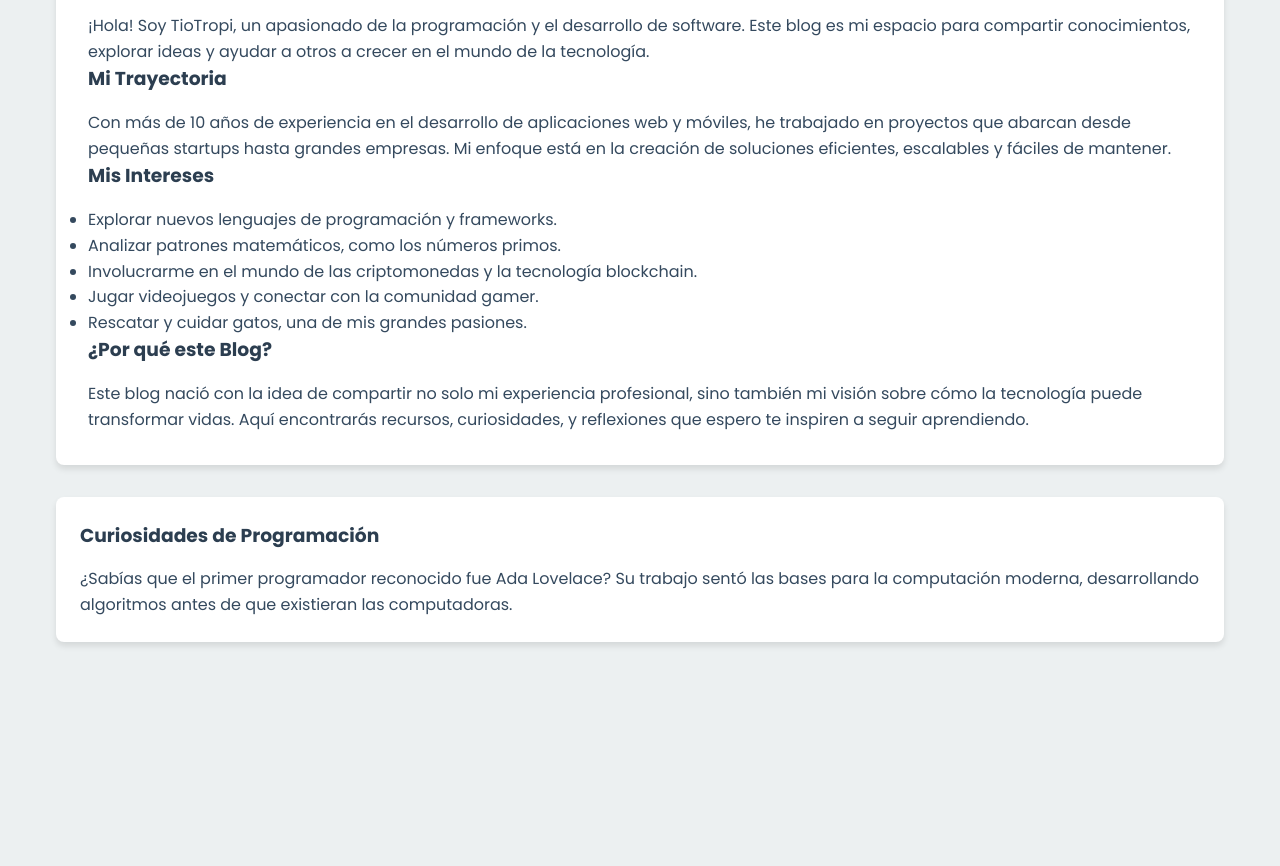
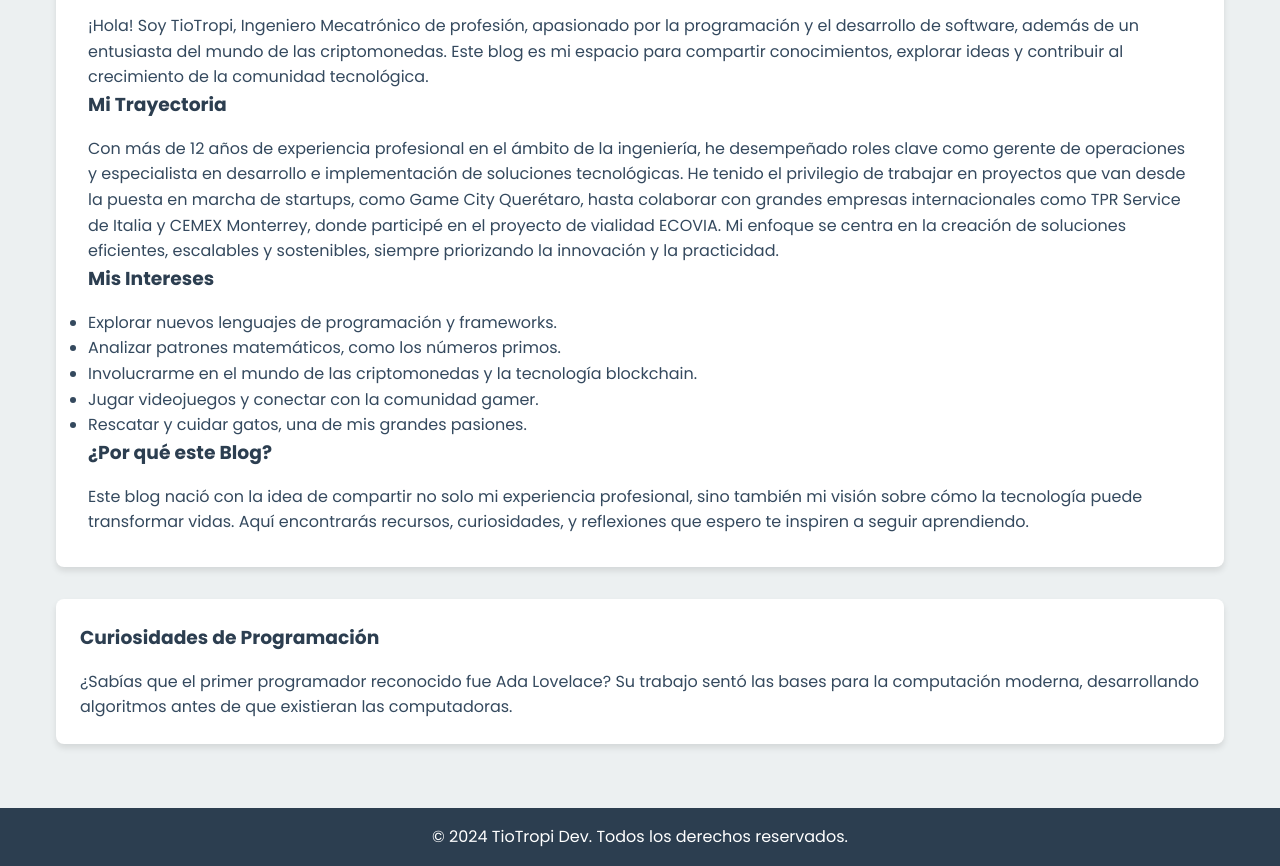
Before and after one commit to TioTropi/tiotropi, a plain HTML site: page sobre_mi.html in a window 1280 px wide. Shown: the part 444-1310 px from the top of the page. Before the commit the page ends 1150 px from the top, so only its background shows below. Drawn offline with Linux system fonts and the light colour scheme.

Commit message:
Actualizamos el footer de todas las paginas

```diff
--- a/sobre_mi.html
+++ b/sobre_mi.html
@@ -47,15 +47,16 @@
         <section class="main-content">
             <h2>Sobre Mí</h2>
             <p>
-                ¡Hola! Soy TioTropi, un apasionado de la programación y el desarrollo de software.
-                Este blog es mi espacio para compartir conocimientos, explorar ideas y ayudar a otros a crecer en el mundo de la tecnología.
+                ¡Hola! Soy TioTropi, Ingeniero Mecatrónico de profesión, apasionado por la programación y el desarrollo de software, además de un entusiasta del mundo de las criptomonedas.
+                Este blog es mi espacio para compartir conocimientos, explorar ideas y contribuir al crecimiento de la comunidad tecnológica.
             </p>
             <h3>Mi Trayectoria</h3>
             <p>
-                Con más de 10 años de experiencia en el desarrollo de aplicaciones web y móviles, he trabajado
-                en proyectos que abarcan desde pequeñas startups hasta grandes empresas. Mi enfoque está en
-                la creación de soluciones eficientes, escalables y fáciles de mantener.
+                Con más de 12 años de experiencia profesional en el ámbito de la ingeniería, he desempeñado roles clave como gerente de operaciones y especialista en desarrollo e implementación de soluciones tecnológicas.
+                He tenido el privilegio de trabajar en proyectos que van desde la puesta en marcha de startups, como Game City Querétaro, hasta colaborar con grandes empresas internacionales como TPR Service de Italia
+                y CEMEX Monterrey, donde participé en el proyecto de vialidad ECOVIA. Mi enfoque se centra en la creación de soluciones eficientes, escalables y sostenibles, siempre priorizando la innovación y la practicidad.
             </p>
+
             <h3>Mis Intereses</h3>
             <ul>
                 <li>Explorar nuevos lenguajes de programación y frameworks.</li>
@@ -82,5 +83,9 @@
             </section>
         </aside>
     </main>
+
+    <footer>
+        <p>&copy; 2024 TioTropi Dev. Todos los derechos reservados.</p>
+    </footer>
 </body>
 </html>
```
Also changed, not shown: frameworks/angular.html (+4 -0 lines), frameworks/react.html (+4 -0 lines), frameworks/vue.html (+4 -0 lines), lenguajes/css.html (+4 -0 lines), lenguajes/html.html (+4 -0 lines), lenguajes/javascript.html (+4 -0 lines), lenguajes/python.html (+4 -0 lines), mapa-mental.html (+1 -1 lines), recursos.html (+4 -0 lines).
